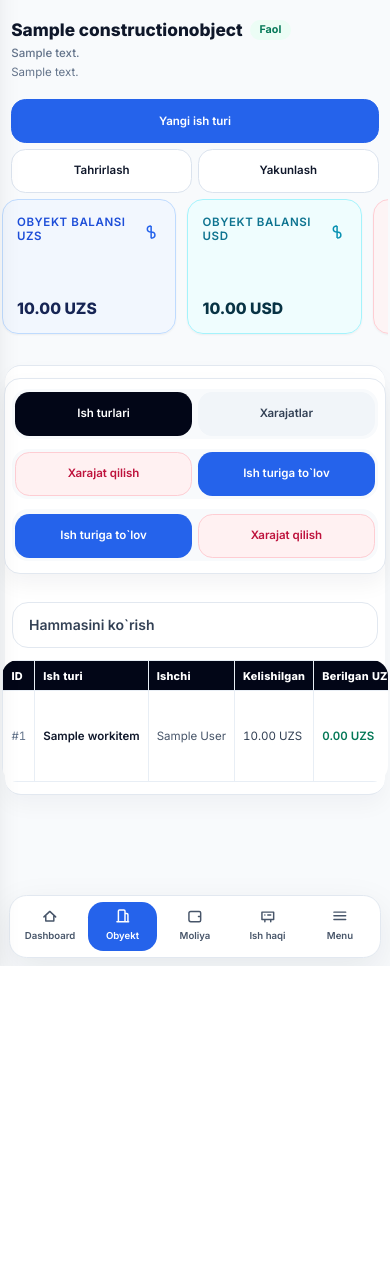
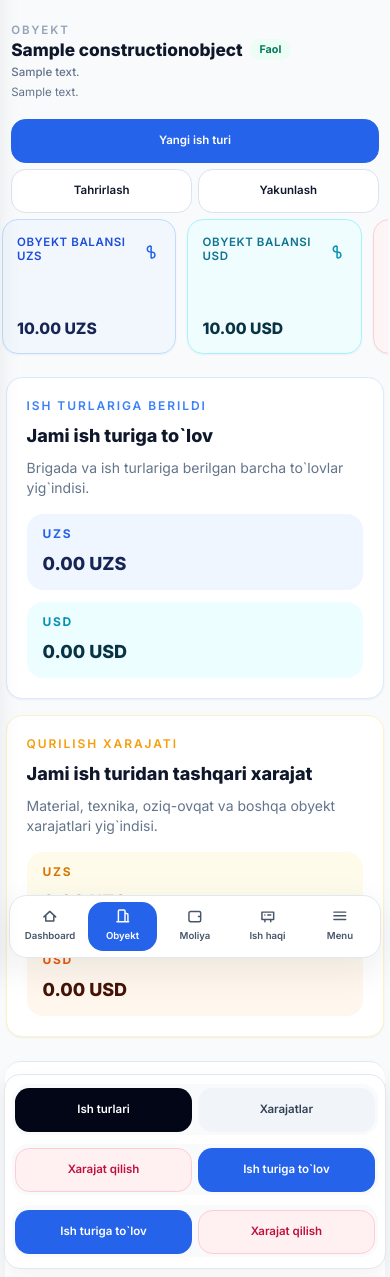
Before and after one commit to IskandarDusbekov/NMC, a Django app: page /objects/1/ in a window 390 px wide. Shown: the part 65-1342 px from the top of the page. Before the commit the page ends 1031 px from the top, so only its background shows below. Run offline with Django 5.2, Linux system fonts and the light colour scheme; a user stored in the database is signed in; data comes from the database, SQL or seed files in the repository; tables that the repository leaves empty hold one stand-in row (values such as "Sample post"); some libraries are stand-ins or nearby versions.

Commit message:
Kelishilgan summa = 0 bo‘lgan ish turida keyin pul berilsa
Moliya sahifasida filter katta ekranda endi doim ochiq turadi, mobilda esa tugma bilan ochiladi.
Kelishilgan summa = 0 bo‘lgan ish turida keyin pul berilsa ham qolgan manfiyga ketmaydi, 0 bo‘lib turadi.
Ish turi detail sahifasidagi to‘lovlarga Tahrirlash va O‘chirish qo‘shildi.
Obyekt detaildagi umumiy xarajatlar jadvalidan Miqdor jami olib tashlandi.
Obyekt detailga 2 ta yangi tushunarli karta qo‘shildi:
Jami ish turiga to‘lov
Jami ish turidan tashqari xarajat
Ikkalasida ham UZS va USD alohida chiqadi.
Bir nechta sahifaga Ortga tugmasi qo‘shildi:
obyekt detail
ish turi detail
ish turlari ro‘yxati

```diff
--- a/apps/objects/services.py
+++ b/apps/objects/services.py
@@ -32,12 +32,36 @@ class ObjectAnalyticsService:
             type=TransactionTypeChoices.EXPENSE,
             currency=CurrencyChoices.USD,
         ).aggregate(total=Coalesce(Sum('amount'), ZERO))['total']
+        work_item_paid_uzs = transactions.filter(
+            type=TransactionTypeChoices.EXPENSE,
+            currency=CurrencyChoices.UZS,
+            work_item__isnull=False,
+        ).aggregate(total=Coalesce(Sum('amount'), ZERO))['total']
+        work_item_paid_usd = transactions.filter(
+            type=TransactionTypeChoices.EXPENSE,
+            currency=CurrencyChoices.USD,
+            work_item__isnull=False,
+        ).aggregate(total=Coalesce(Sum('amount'), ZERO))['total']
+        other_expense_uzs = transactions.filter(
+            type=TransactionTypeChoices.EXPENSE,
+            currency=CurrencyChoices.UZS,
+            work_item__isnull=True,
+        ).aggregate(total=Coalesce(Sum('amount'), ZERO))['total']
+        other_expense_usd = transactions.filter(
+            type=TransactionTypeChoices.EXPENSE,
+            currency=CurrencyChoices.USD,
+            work_item__isnull=True,
+        ).aggregate(total=Coalesce(Sum('amount'), ZERO))['total']
         total_work_items = work_items.count()
         completed_work_items = work_items.filter(status='completed').count()
         progress = (completed_work_items / total_work_items * 100) if total_work_items else 0
         return {
             'total_expense_uzs': total_expense_uzs,
             'total_expense_usd': total_expense_usd,
+            'work_item_paid_uzs': work_item_paid_uzs,
+            'work_item_paid_usd': work_item_paid_usd,
+            'other_expense_uzs': other_expense_uzs,
+            'other_expense_usd': other_expense_usd,
             'total_work_items': total_work_items,
             'completed_work_items': completed_work_items,
             'total_paid_uzs': total_expense_uzs,
--- a/apps/objects/views.py
+++ b/apps/objects/views.py
@@ -16,7 +16,7 @@ from apps.logs.services import AuditLogService
 from .forms import ConstructionObjectCreateForm, ConstructionObjectUpdateForm, ObjectExpenseForm, ObjectWorkItemPaymentForm, WorkItemForm
 from .models import ConstructionObject, WorkItem
 from .selectors import construction_object_queryset, work_item_queryset
-from .services import ObjectAnalyticsService, ObjectFinanceService
+from .services import ZERO, ObjectAnalyticsService, ObjectFinanceService
 
 
 def _apply_validation_error(form, error: ValidationError):
@@ -360,8 +360,13 @@ class WorkItemDetailView(PageMetadataMixin, RoleRequiredMixin, DetailView):
     def get_context_data(self, **kwargs):
         context = super().get_context_data(**kwargs)
         paid_for_agreed_currency = self.object.paid_amount_uzs if self.object.currency == 'UZS' else self.object.paid_amount_usd
-        context['remaining_amount'] = self.object.agreed_amount - paid_for_agreed_currency
+        context['remaining_amount'] = ZERO if self.object.agreed_amount == ZERO else self.object.agreed_amount - paid_for_agreed_currency
         context['payment_transactions'] = self.object.transactions.active().select_related('category', 'worker')[:12]
+        context['breadcrumbs'] = [
+            {'label': 'Dashboard', 'url': '/dashboard/'},
+            {'label': 'Ish turlari', 'url': reverse('objects:work-item-list')},
+            {'label': self.object.title, 'url': ''},
+        ]
         return context
 
 
--- a/templates/finance/transaction_list.html
+++ b/templates/finance/transaction_list.html
@@ -102,13 +102,13 @@
                 data-toggle-panel="finance-filter-panel"
                 data-open-label="Filterlarni yashirish"
                 data-closed-label="Filterlarni ochish"
-                class="inline-flex items-center justify-center rounded-2xl border border-slate-200 px-5 py-3 text-sm font-semibold text-slate-700"
+                class="inline-flex items-center justify-center rounded-2xl border border-slate-200 px-5 py-3 text-sm font-semibold text-slate-700 lg:hidden"
             >
                 {% if request.GET %}Filterlarni yashirish{% else %}Filterlarni ochish{% endif %}
             </button>
         </div>
 
-        <div id="finance-filter-panel" class="{% if request.GET %}mt-5{% else %}mt-5 hidden{% endif %}">
+        <div id="finance-filter-panel" class="{% if request.GET %}mt-5{% else %}mt-5 hidden lg:block{% endif %}">
             <form method="get" class="grid gap-3 md:grid-cols-3 xl:grid-cols-7">
                 {% include "includes/form_field.html" with field=filter_form.date_from %}
                 {% include "includes/form_field.html" with field=filter_form.date_to %}
--- a/templates/objects/object_detail.html
+++ b/templates/objects/object_detail.html
@@ -5,6 +5,10 @@
     <section class="object-detail-header mobile-page-intro rounded-3xl border border-slate-200 bg-white px-5 py-4 shadow-sm">
         <div class="flex flex-col gap-4 lg:flex-row lg:items-center lg:justify-between">
             <div>
+                <a href="{% url 'objects:list' %}" class="inline-flex items-center gap-2 rounded-xl border border-slate-200 px-3 py-2 text-xs font-semibold text-slate-600">
+                    <span aria-hidden="true">&larr;</span>
+                    Ortga
+                </a>
                 <p class="text-xs font-semibold uppercase tracking-[0.16em] text-slate-400">Obyekt</p>
                 <div class="mt-1 flex items-center gap-2">
                     <h2 class="text-2xl font-extrabold text-slate-900">{{ construction_object.name }}</h2>
@@ -91,6 +95,39 @@
         </div>
     </section>
 
+    <section class="mt-4 grid gap-4 md:grid-cols-2">
+        <div class="rounded-2xl border border-blue-100 bg-white p-5 shadow-sm">
+            <p class="text-xs font-semibold uppercase tracking-[0.16em] text-blue-500">Ish turlariga berildi</p>
+            <h3 class="mt-2 text-lg font-extrabold text-slate-900">Jami ish turiga to`lov</h3>
+            <p class="mt-2 text-sm text-slate-500">Brigada va ish turlariga berilgan barcha to`lovlar yig`indisi.</p>
+            <div class="mt-4 grid gap-3 sm:grid-cols-2">
+                <div class="rounded-2xl bg-blue-50 px-4 py-3">
+                    <p class="text-xs font-bold uppercase tracking-[0.14em] text-blue-600">UZS</p>
+                    <p class="mt-2 text-lg font-extrabold text-blue-950">{{ analytics.work_item_paid_uzs|money }} UZS</p>
+                </div>
+                <div class="rounded-2xl bg-cyan-50 px-4 py-3">
+                    <p class="text-xs font-bold uppercase tracking-[0.14em] text-cyan-600">USD</p>
+                    <p class="mt-2 text-lg font-extrabold text-cyan-950">{{ analytics.work_item_paid_usd|money }} USD</p>
+                </div>
+            </div>
+        </div>
+        <div class="rounded-2xl border border-amber-100 bg-white p-5 shadow-sm">
+            <p class="text-xs font-semibold uppercase tracking-[0.16em] text-amber-500">Qurilish xarajati</p>
+            <h3 class="mt-2 text-lg font-extrabold text-slate-900">Jami ish turidan tashqari xarajat</h3>
+            <p class="mt-2 text-sm text-slate-500">Material, texnika, oziq-ovqat va boshqa obyekt xarajatlari yig`indisi.</p>
+            <div class="mt-4 grid gap-3 sm:grid-cols-2">
+                <div class="rounded-2xl bg-amber-50 px-4 py-3">
+                    <p class="text-xs font-bold uppercase tracking-[0.14em] text-amber-600">UZS</p>
+                    <p class="mt-2 text-lg font-extrabold text-amber-950">{{ analytics.other_expense_uzs|money }} UZS</p>
+                </div>
+                <div class="rounded-2xl bg-orange-50 px-4 py-3">
+                    <p class="text-xs font-bold uppercase tracking-[0.14em] text-orange-600">USD</p>
+                    <p class="mt-2 text-lg font-extrabold text-orange-950">{{ analytics.other_expense_usd|money }} USD</p>
+                </div>
+            </div>
+        </div>
+    </section>
+
     {% if active_tab == 'expenses' %}
         <section class="detail-table-section mt-6 rounded-3xl border border-slate-200 bg-white p-6 shadow-sm">
             <div class="object-tabs-bar mb-4 flex flex-col gap-3 rounded-3xl border border-slate-200 bg-white p-3 shadow-sm sm:flex-row sm:items-center sm:justify-between">
@@ -126,7 +163,6 @@
                             <th class="border border-slate-800 px-4 py-4 font-semibold">ID</th>
                             <th class="border border-slate-800 px-4 py-4 font-semibold">Category</th>
                             <th class="border border-slate-800 px-4 py-4 font-semibold">Turi</th>
-                            <th class="border border-slate-800 px-4 py-4 font-semibold">Miqdor jami</th>
                             <th class="border border-slate-800 px-4 py-4 font-semibold">UZS jami</th>
                             <th class="border border-slate-800 px-4 py-4 font-semibold">USD jami</th>
                             <th class="border border-slate-800 px-4 py-4 font-semibold">Yozuv</th>
@@ -140,7 +176,6 @@
                                 <td class="border border-slate-200 px-4 py-3 text-slate-500">CAT-{{ row.category_id|default:"0" }}</td>
                                 <td class="border border-slate-200 px-4 py-3 font-bold text-slate-950">{{ row.label }}</td>
                                 <td class="border border-slate-200 px-4 py-3 text-slate-600">{{ row.row_type }}</td>
-                                <td class="border border-slate-200 px-4 py-3 font-semibold text-violet-700">{{ row.quantity_summary|default:"-" }}</td>
                                 <td class="border border-slate-200 px-4 py-3 font-extrabold text-emerald-700">{{ row.total_uzs|money }}</td>
                                 <td class="border border-slate-200 px-4 py-3 font-extrabold text-cyan-700">{{ row.total_usd|money }}</td>
                                 <td class="border border-slate-200 px-4 py-3 text-center font-semibold text-slate-700">{{ row.count }}</td>
@@ -150,7 +185,7 @@
                                 </td>
                             </tr>
                         {% empty %}
-                            <tr><td colspan="9" class="px-4 py-10">{% include "includes/empty_state.html" with title="Xarajatlar yo`q" text="Xarajat qo`shilganda yoki ish turiga to`lov berilganda shu yerda ko`rinadi." %}</td></tr>
+                            <tr><td colspan="8" class="px-4 py-10">{% include "includes/empty_state.html" with title="Xarajatlar yo`q" text="Xarajat qo`shilganda yoki ish turiga to`lov berilganda shu yerda ko`rinadi." %}</td></tr>
                         {% endfor %}
                     </tbody>
                 </table>
@@ -208,9 +243,17 @@
                                 <td class="px-4 py-4 font-semibold text-cyan-700">{{ item.paid_amount_usd|money }} USD</td>
                                 <td class="px-4 py-4 font-semibold text-blue-700">
                                     {% if item.currency == 'UZS' %}
-                                        {{ item.agreed_amount|subtract:item.paid_amount_uzs|money }} UZS
+                                        {% if item.agreed_amount == 0 %}
+                                            0.00 UZS
+                                        {% else %}
+                                            {{ item.agreed_amount|subtract:item.paid_amount_uzs|money }} UZS
+                                        {% endif %}
                                     {% else %}
-                                        {{ item.agreed_amount|subtract:item.paid_amount_usd|money }} USD
+                                        {% if item.agreed_amount == 0 %}
+                                            0.00 USD
+                                        {% else %}
+                                            {{ item.agreed_amount|subtract:item.paid_amount_usd|money }} USD
+                                        {% endif %}
                                     {% endif %}
                                 </td>
                                 <td class="px-4 py-4 text-slate-600">{{ item.start_date|date:"d.m.Y" }}</td>
```
Also changed, not shown: templates/objects/work_item_detail.html (+13 -3 lines), templates/objects/work_item_list.html (+14 -2 lines).
